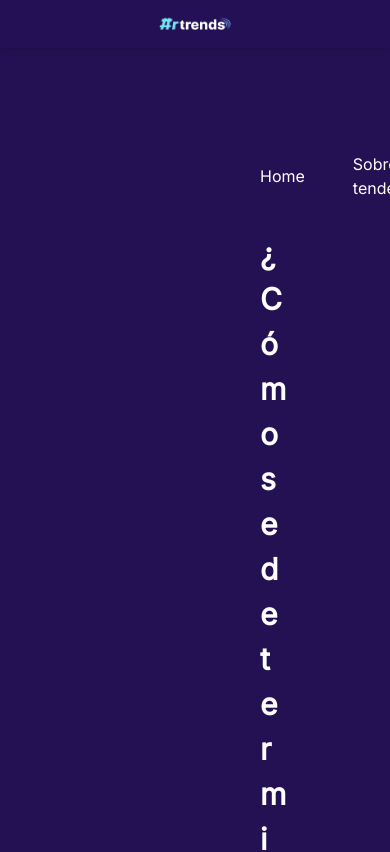
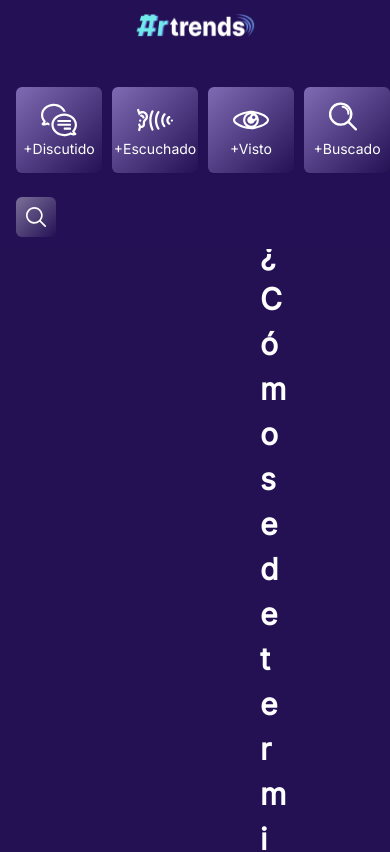
Before and after one commit to jorgediazok/artrends, a Next.js app in the folder frontend/: page /sobre-las-tendencias in a window 390 px wide. Shown: the top 852 px of the page. Built offline with nearby package versions, Linux system fonts and the light colour scheme; some icons are missing.

Commit message:
feat(frontend): agrega carrousel mobile

```diff
--- a/frontend/components/layout/Footer/Footer.jsx
+++ b/frontend/components/layout/Footer/Footer.jsx
@@ -29,7 +29,7 @@ const Footer = () => {
         alignItems="center"
       >
         <Image
-          src="/images/logo.png"
+          src="/images/logo-desktop.png"
           alt="Artrends"
           height={40}
           width={174}
--- a/frontend/components/layout/Navbar/Navbar.jsx
+++ b/frontend/components/layout/Navbar/Navbar.jsx
@@ -6,7 +6,6 @@ import { Box, Collapse, Flex, IconButton, Input, Text } from "@chakra-ui/react";
 
 // Utils
 import { Link } from "react-scroll";
-import { Link as NextLink } from "next/link";
 import { navItems } from "../../../utils/navItems";
 
 // Theme
@@ -21,7 +20,11 @@ import styles from "./Navbar.module.css";
 // Hooks
 import { useScrollDirection } from "../../../utils/hooks";
 
-const Navbar = () => {
+// Components
+import MobileCarousel from "../../ui/MobileCarousel/MobileCarousel";
+import SearchInput from "../../ui/Search/SearchInput";
+
+const Navbar = ({ activeSectionIndex }) => {
   const [showInput, setShowInput] = useState(false);
   const [scrollNav, setScrollNav] = useState(false);
 
@@ -58,19 +61,57 @@ const Navbar = () => {
     scrollDirection === "up" ? styles["nav-bar"] : styles["nav-hidden"];
 
   return (
+    <>
+      {/* MOBILE */}
+      <Flex
+        display={{ base: "flex", lg: "none" }}
+        as="nav"
+        bg="purple.600"
+        align="center"
+        justifyContent="center"
+        position="fixed"
+        top={0}
+        flexDirection="column"
+        py="12px"
+        w="100%"
+      >
+        <Image
+          src="/images/logo-mobile.png"
+          alt="Artrends"
+          height={27}
+          width={120}
+          quality={100}
+        />
+
+        <MobileCarousel activeSectionIndex={activeSectionIndex} />
+
+        {/* SEARCH INPUT */}
+        <Box
+          display={{ base: "block", lg: "none" }}
+          alignItems="center"
+          width="100%"
+          justifyContent="center"
+          marginTop="24px"
+          padding="0 16px"
+        >
+          <SearchInput />
+        </Box>
+      </Flex>
+
       <Flex
         as="nav"
+        align="center"
+        bg="purple.600"
         className={navBarStyles}
-      align="center"
-      height={{ base: "48px", lg: "100px" }}
-      bg="purple.600"
+        display={{ base: "none", lg: "flex" }}
+        height={{ lg: "100px" }}
+        justifyContent="center"
+        scrollnav={scrollNav.toString()}
         shadow="md"
-      scrollnav={scrollNav.toString()}
-      justifyContent="center"
       >
         <Box display="flex" alignItems="center" width="20%">
           <Image
-          src="/images/logo.png"
+            src="/images/logo-desktop.png"
             alt="Artrends"
             height={40}
             width={174}
@@ -157,6 +198,7 @@ const Navbar = () => {
           )}
         </Box>
       </Flex>
+    </>
   );
 };
 
--- a/frontend/components/ui/MobileCarousel/MobileCarousel.jsx
+++ b/frontend/components/ui/MobileCarousel/MobileCarousel.jsx
@@ -1,5 +1,3 @@
-import { useState } from "react";
-
 // Icons
 import Discutido from "../icons/Chat";
 import Escuchado from "../icons/Escuchado";
@@ -12,6 +10,8 @@ import { Box, Text } from "@chakra-ui/react";
 
 // Styles
 import styles from "./MobileCarousel.module.css";
+
+// Theme
 import theme from "../../../styles/theme";
 
 const items = [
@@ -42,9 +42,9 @@ export default function MobileCarousel({ activeSectionIndex }) {
     <Box
       as="nav"
       display={{ base: "flex", lg: "none" }}
-      position="fixed"
-      top="0"
-      pt={2}
+      position="relative"
+      top="16px"
+      pt="16px"
       maxWidth="100%"
     >
       <ul className={styles.container}>
--- a/frontend/components/ui/Search/SearchInput.jsx
+++ b/frontend/components/ui/Search/SearchInput.jsx
@@ -19,7 +19,12 @@ const SearchInput = () => {
   };
 
   return (
-    <Box alignItems="center" justifyContent="flex-end" gap={5} width="20%">
+    <Box
+      alignItems="center"
+      justifyContent="flex-end"
+      gap={5}
+      width={{ base: "100%", lg: "20%" }}
+    >
       {showInput ? (
         <>
           <Collapse in={showInput} animateOpacity>
```
Also changed, not shown: frontend/pages/index.jsx (+1 -17 lines), frontend/public/images/logo-desktop.png (renamed from frontend/public/images/logo.png), frontend/public/images/logo-mobile.png (added). Lines whose indentation alone changed are shown as unchanged.
